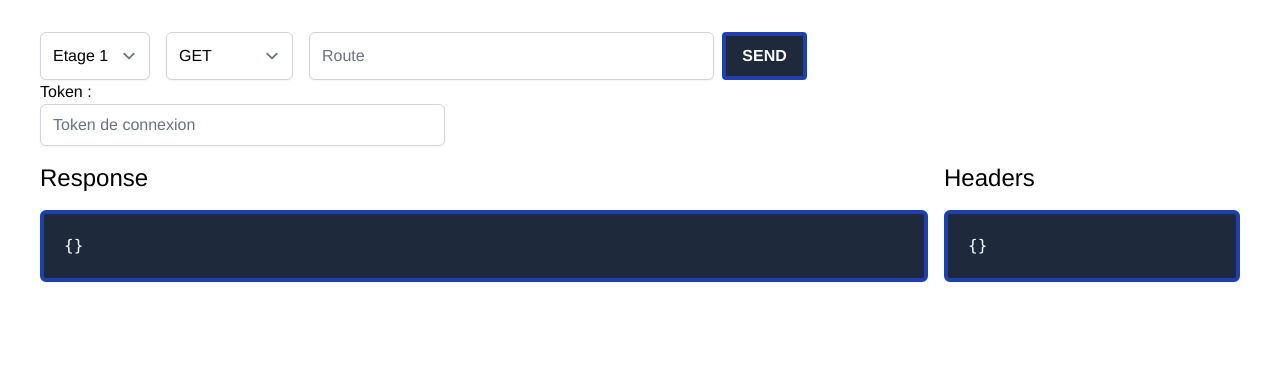
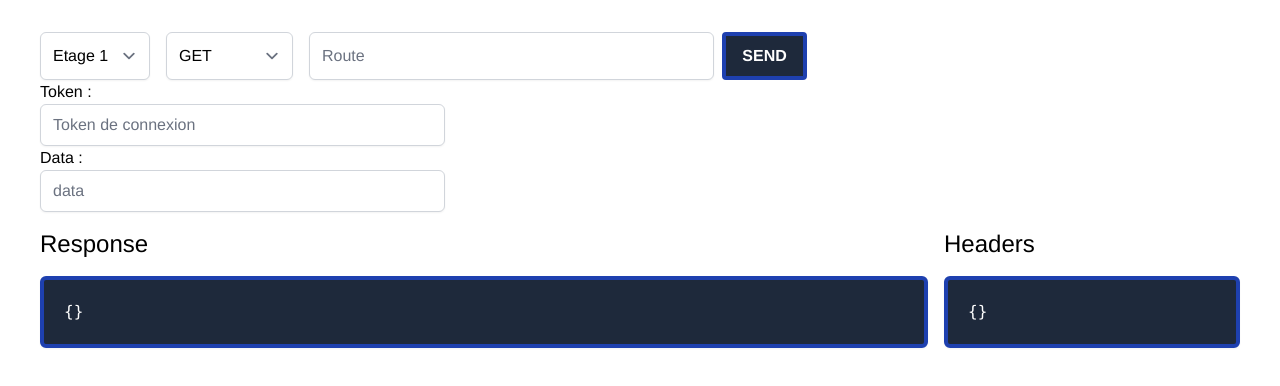
Before and after one commit to Axel-AMGHAR/exploration-game, a Vue app: page / in a window 1280 px wide. Shown: the top 386 px of the page. Built offline with nearby package versions, Linux system fonts and the light colour scheme.

Commit message:
add body to request

```diff
--- a/src/App.vue
+++ b/src/App.vue
@@ -33,6 +33,7 @@
     </div>
 
     <div>
+      <div>
     <label
         for="token"
         class="ml-2"
@@ -42,6 +43,18 @@
         v-model="token"
         id="token"
     ></my-input>
+      </div>
+      <div>
+      <label
+          for="data"
+          class="ml-2"
+      >Data :</label>
+      <my-input
+          placeholder="data"
+          v-model="data"
+          id="data"
+      ></my-input>
+      </div>
     </div>
 
     <div class="flex">
@@ -98,10 +111,10 @@ export default {
       isDecryptViewVisible: false,
       url: '',
       method: 'get',
-      data: {},
+      data: '',
       response: {},
       token: '',
-      headers: {}
+      headers: {},
     }
   },
 
@@ -113,6 +126,7 @@ export default {
 
   methods: {
     request () {
+      this.isDecryptViewVisible = false
       axios({
         method: this.method,
         url: '/' + this.currentStage + '/' + this.url,
@@ -130,10 +144,10 @@ export default {
           }
         }).then(response => this.numberTreasures = response.data.retreived_tresors.length)
 
-        console.log(this.url)
         if(this.url === 'coffre')
           this.isDecryptViewVisible = true
       }).catch(error => {
+        console.log(error)
         this.response = 'Il vous faut une clé pour rentrer.'
       })
     },
```
